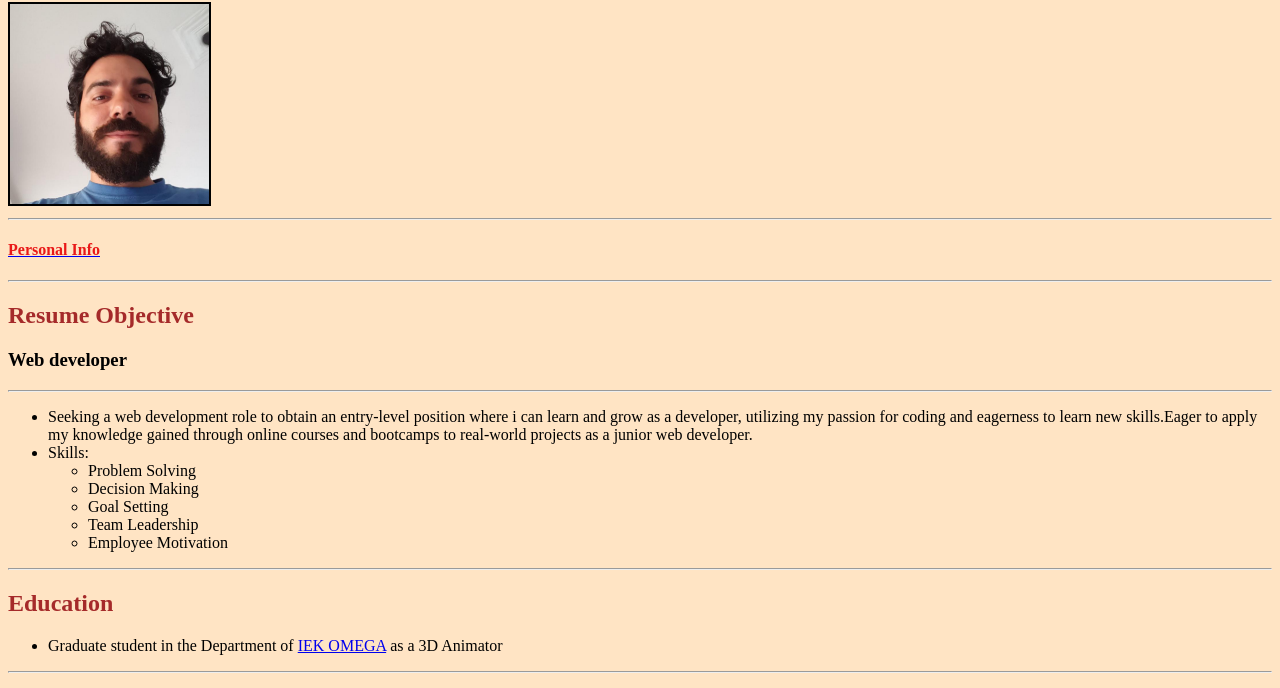
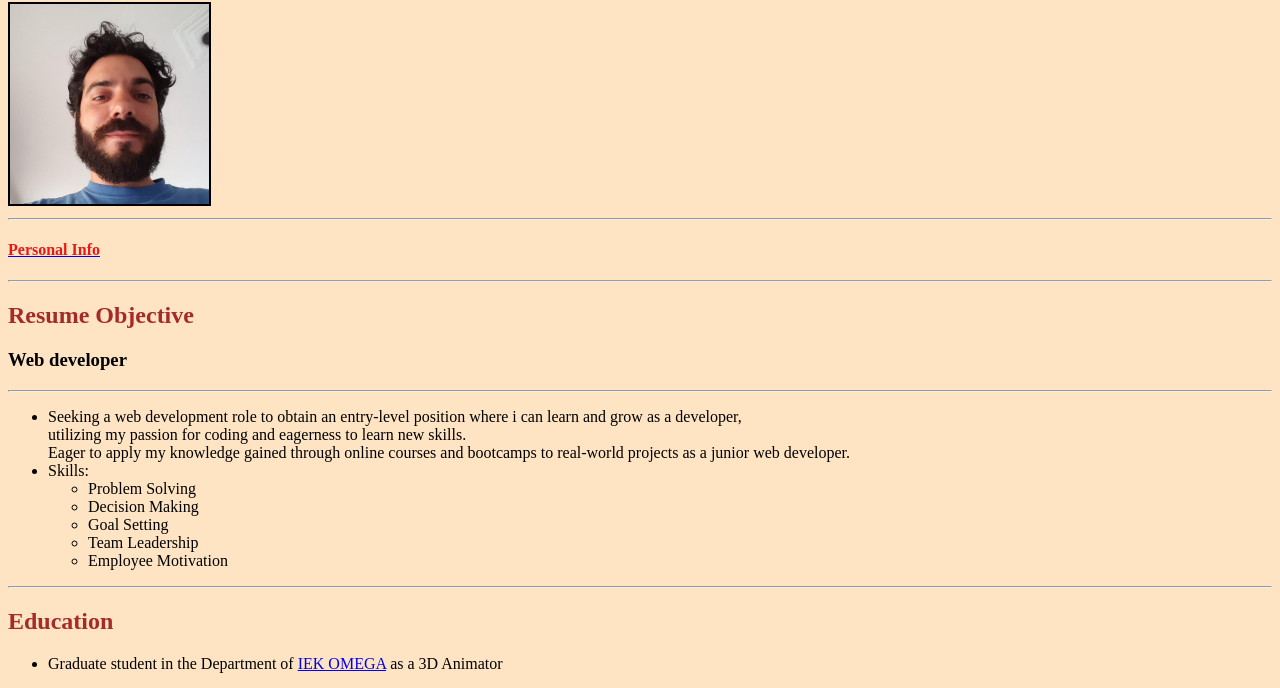
Before and after one commit to emmichailidis/My-Resume, a plain HTML site: page index.html in a window 1280 px wide. Shown: the part 78-766 px from the top of the page. Drawn offline with Linux system fonts and the light colour scheme.

Commit message:
fixed a straight line

```diff
--- a/index.html
+++ b/index.html
@@ -15,7 +15,10 @@
     <h3>Web developer</h3>
     <hr>
     <p><ul>
-        <li>Seeking a web development role to obtain an entry-level  position where i can learn and grow as a developer, utilizing my passion for coding and eagerness to learn new skills.Eager to apply my knowledge gained through online courses and bootcamps to real-world projects as a junior web developer.</li>
+        <li>Seeking a web development role to obtain an entry-level  position where i can learn and grow as a developer,<br>
+             utilizing my passion for coding and eagerness to learn new skills.<br>
+             Eager to apply my knowledge gained through online courses and bootcamps to real-world projects as a junior web developer.
+        </li>
         <li>Skills:
          <ul>
             <li>Problem Solving</li>
```
